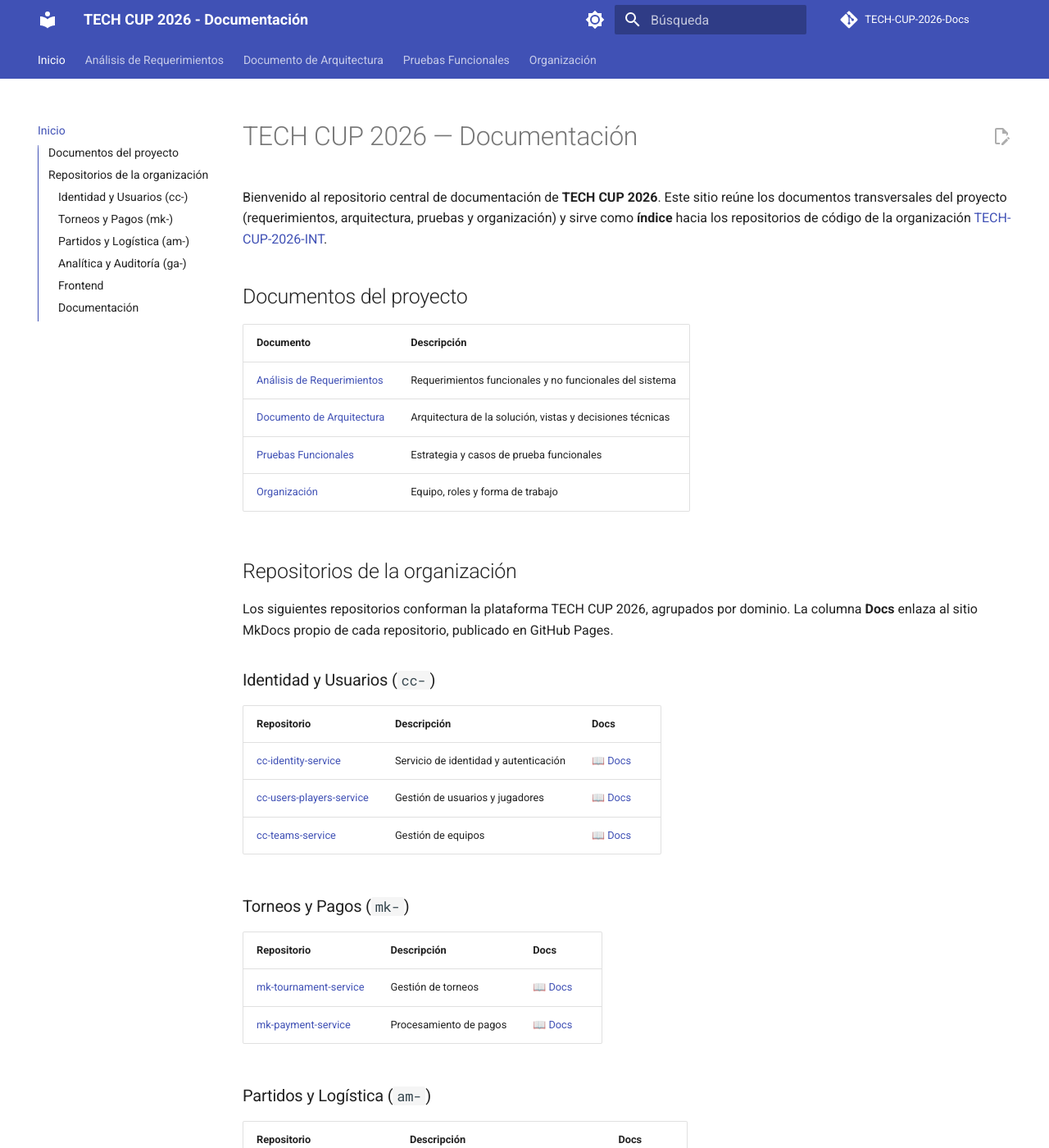
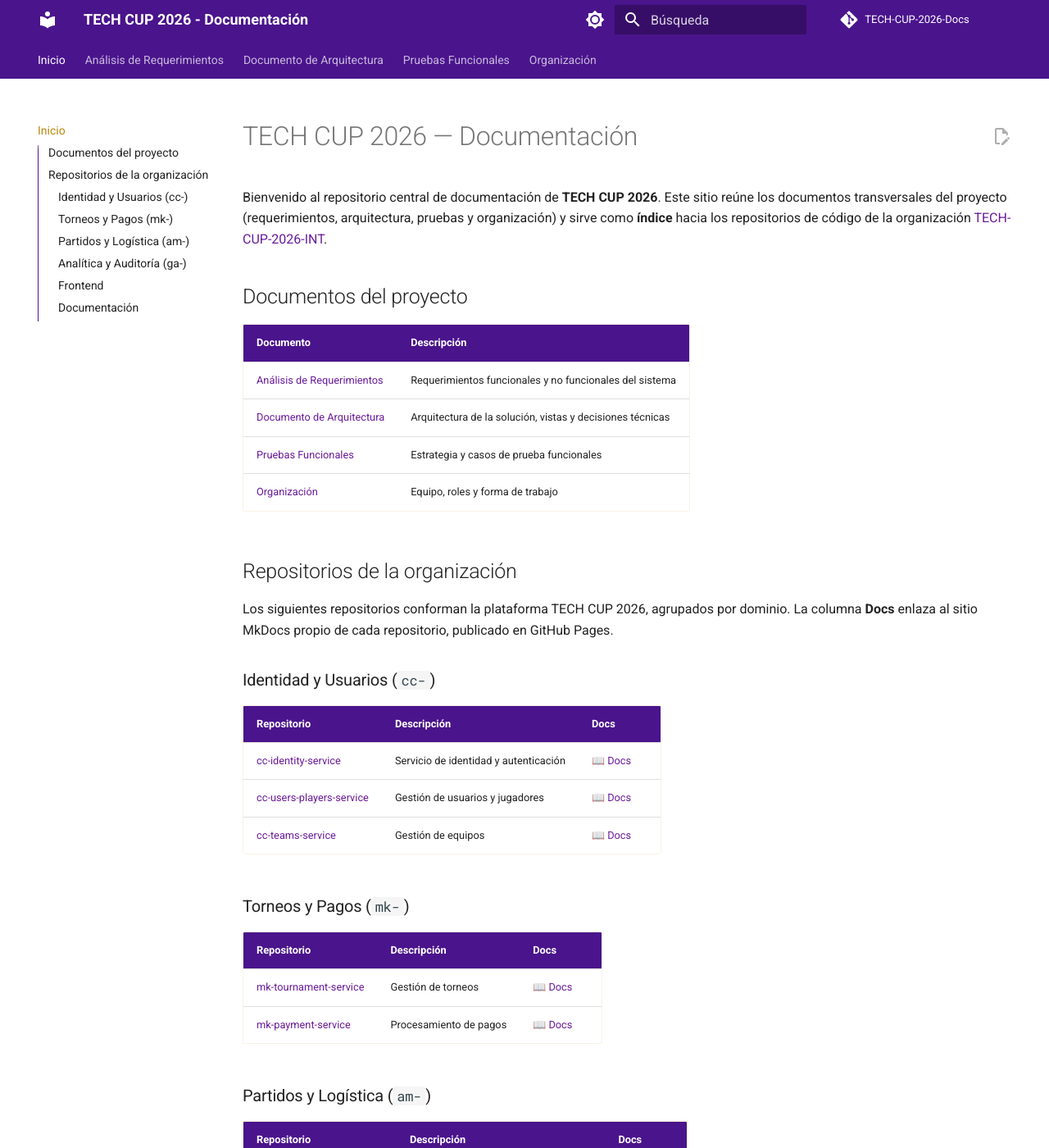
Before and after one commit to TECH-CUP-2026-INT/TECH-CUP-2026-Docs, an MkDocs documentation site: the page built from docs/index.md, in a window 1280 px wide and 1400 px high. Shown: the whole window at 82% size. Built offline with MkDocs 1.6.1 and Material for MkDocs 9.7.7, drawn with Linux system fonts in a browser that asks for light colours; comment, search, counter and statistics services are not loaded.

Commit message:
Aplica paleta morado y dorado al tema MkDocs
Base deep purple/amber de Material for MkDocs, con variables CSS
personalizadas en extra.css para el tono exacto de morado y dorado
en modo claro y oscuro.

```diff
--- /dev/null
+++ b/docs/stylesheets/extra.css
@@ -0,0 +1,57 @@
+/* TECH CUP 2026 — paleta morado + dorado */
+
+:root,
+[data-md-color-scheme="default"] {
+  --md-primary-fg-color: #4A148C;
+  --md-primary-fg-color--light: #7B1FA2;
+  --md-primary-fg-color--dark: #2E0854;
+  --md-primary-bg-color: #FFFFFF;
+  --md-primary-bg-color--light: #FFFFFFCC;
+
+  --md-accent-fg-color: #B8860B;
+  --md-accent-fg-color--transparent: #B8860B1A;
+  --md-accent-bg-color: #1A1A1A;
+  --md-accent-bg-color--light: #1A1A1ACC;
+
+  --md-typeset-a-color: #6A1B9A;
+}
+
+[data-md-color-scheme="slate"] {
+  --md-primary-fg-color: #6A1B9A;
+  --md-primary-fg-color--light: #9C4DCC;
+  --md-primary-fg-color--dark: #38006B;
+  --md-primary-bg-color: #FFFFFF;
+
+  --md-accent-fg-color: #E6C155;
+  --md-accent-fg-color--transparent: #E6C1551A;
+
+  --md-typeset-a-color: #E6C155;
+
+  --md-default-bg-color: #1A1229;
+  --md-default-fg-color: #EAE0F5;
+}
+
+/* Enlaces del contenido en dorado, con hover en morado claro */
+.md-typeset a {
+  color: var(--md-typeset-a-color);
+}
+
+.md-typeset a:hover {
+  color: var(--md-primary-fg-color--light);
+}
+
+/* Resalte dorado en pestañas de navegación activas */
+.md-tabs__link--active,
+.md-nav__link--active {
+  color: var(--md-accent-fg-color) !important;
+}
+
+/* Bordes dorados sutiles en tablas */
+.md-typeset table:not([class]) {
+  border: 1px solid var(--md-accent-fg-color--transparent);
+}
+
+.md-typeset table:not([class]) th {
+  background-color: var(--md-primary-fg-color);
+  color: #FFFFFF;
+}
--- a/mkdocs.yml
+++ b/mkdocs.yml
@@ -11,15 +11,15 @@ theme:
   palette:
     - media: "(prefers-color-scheme: light)"
       scheme: default
-      primary: indigo
-      accent: indigo
+      primary: deep purple
+      accent: amber
       toggle:
         icon: material/brightness-7
         name: Cambiar a modo oscuro
     - media: "(prefers-color-scheme: dark)"
       scheme: slate
-      primary: indigo
-      accent: indigo
+      primary: deep purple
+      accent: amber
       toggle:
         icon: material/brightness-4
         name: Cambiar a modo claro
@@ -50,3 +50,6 @@ markdown_extensions:
 
 plugins:
   - search
+
+extra_css:
+  - stylesheets/extra.css
```
